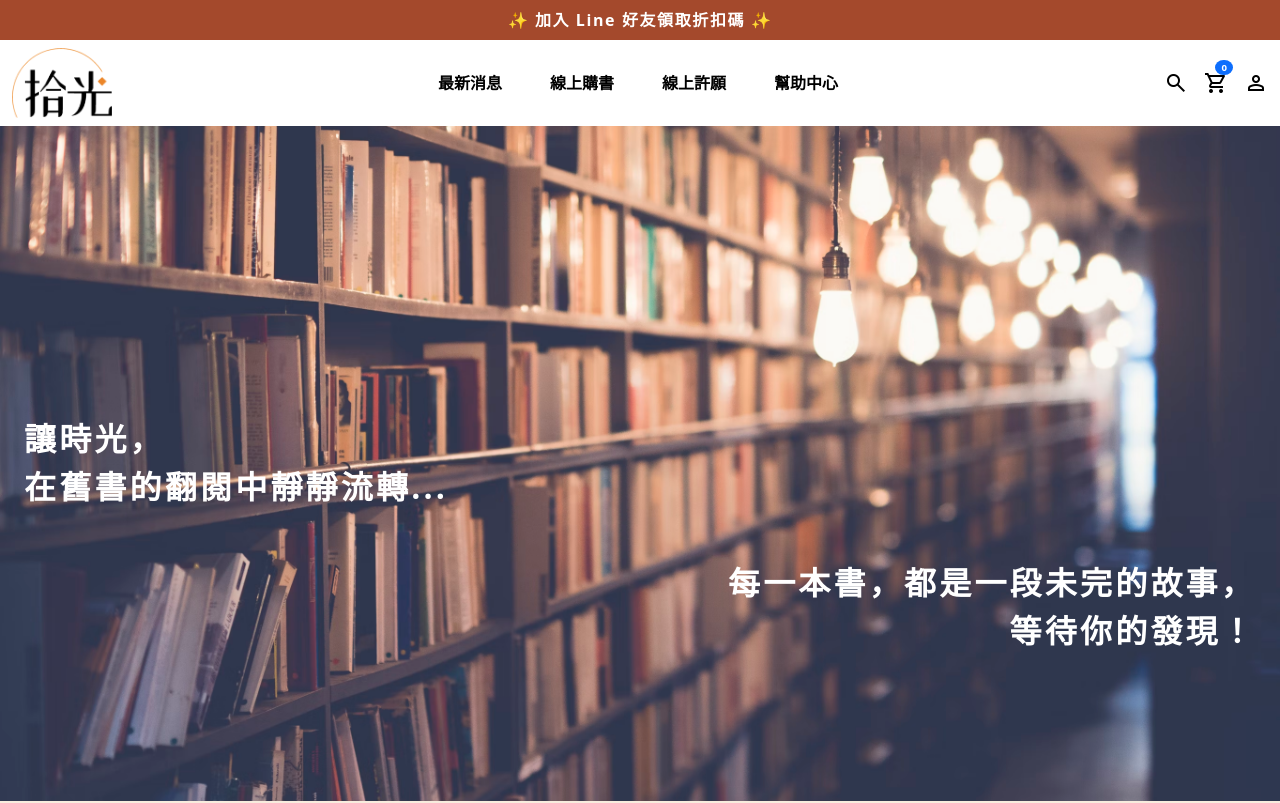
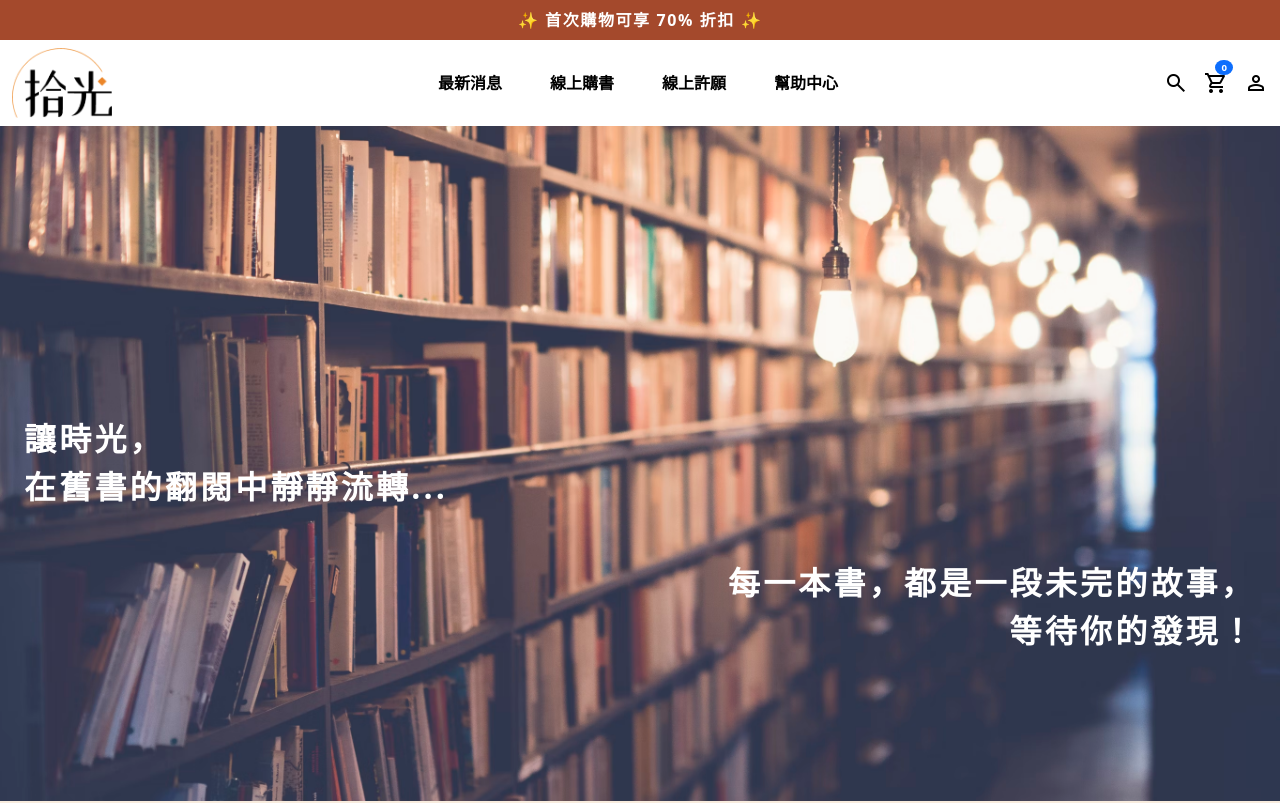
Before and after one commit to weiweihuang93/storylight, a React (Vite) app: page /#/ in a window 1280 px wide. Shown: the top 803 px of the page. Built offline with nearby package versions, Linux system fonts and the light colour scheme; no server answers.

Commit message:
chore: 更新首頁優惠訊息內容

```diff
--- a/src/front/FrontLayout.jsx
+++ b/src/front/FrontLayout.jsx
@@ -106,7 +106,7 @@ export default function FrontLayout() {
     <ToastComponent />
 
     <section className="section-promotion bg">
-      <h6 className="py-2">✨ 加入 Line 好友領取折扣碼 ✨</h6>
+      <h6 className="py-2">✨ 首次購物可享 70% 折扣 ✨</h6>
     </section>
     <nav className="navbar navbar-expand-lg">
       <div className="container-fluid">
```
